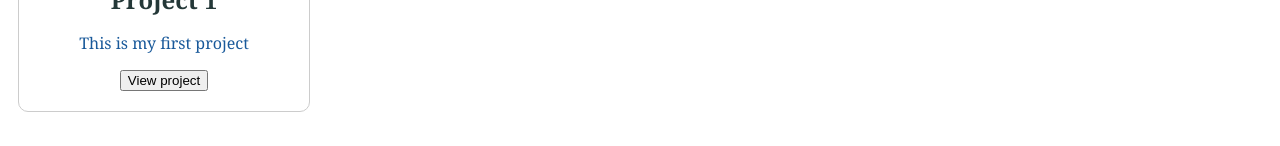
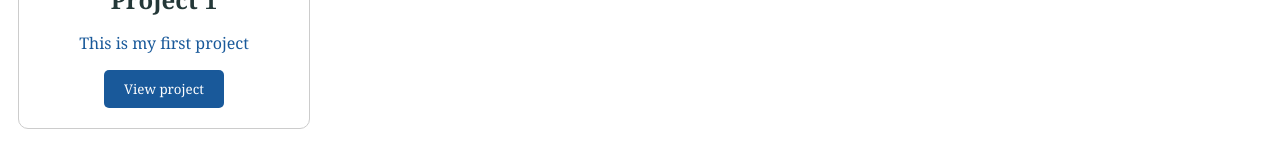
Before and after one commit to joseluis0528/my-react-portfolio, a React (Vite) app: page / in a window 1280 px wide. Shown: the part 588-734 px from the top of the page. Built offline with nearby package versions, Linux system fonts and the light colour scheme.

Commit message:
Text-aligned Header

```diff
--- a/src/index.css
+++ b/src/index.css
@@ -27,3 +27,20 @@
     font-family: Georgia, 'Times New Roman', Times, serif;
     color: hsl(210, 72%, 35%)
 }
+
+.card .card-button {
+    background-color: hsl(210, 72%, 35%);
+    color: white;
+    border: none;
+    border-radius: 5px;
+    padding: 10px 20px;
+    cursor: pointer;
+    font-family: Georgia, 'Times New Roman', Times, serif;
+}
+
+.header {
+    font-family: Georgia, 'Times New Roman', Times, serif;
+    color: hsl(210, 72%, 35%);
+    text-align: center;
+    margin-top: 20px;
+}
```
